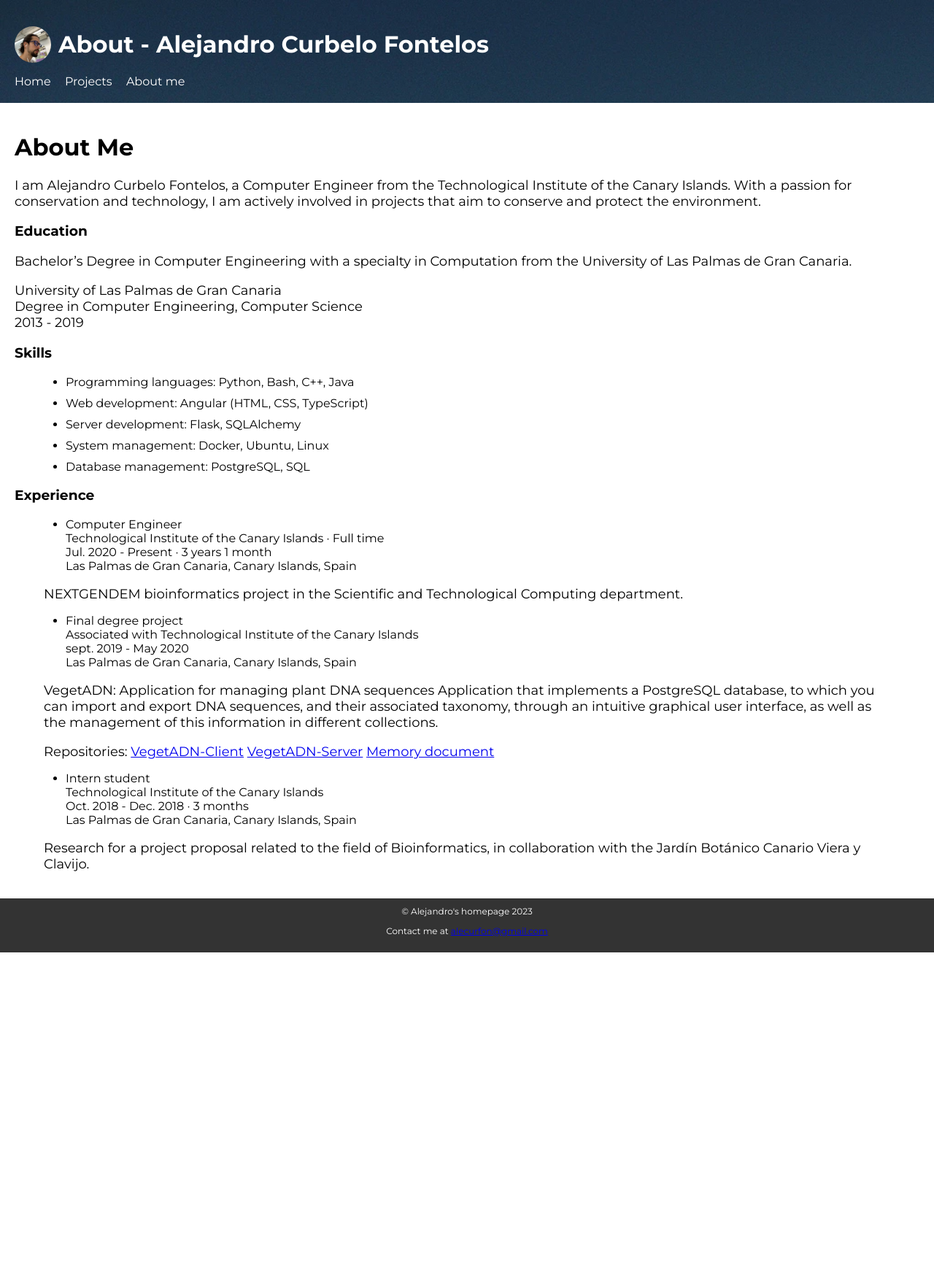
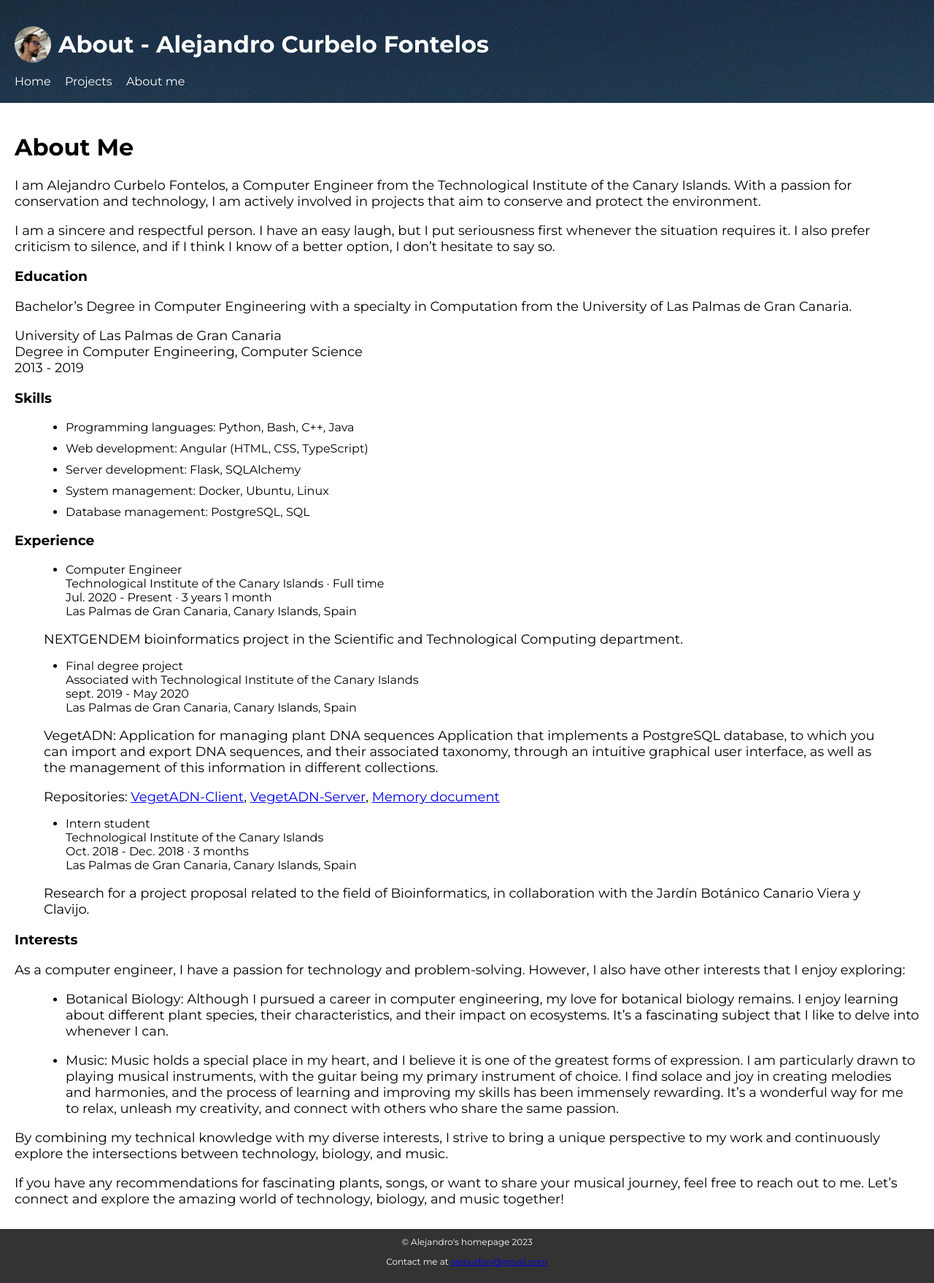
Before and after one commit to alecurfon/alecurfon.github.io, a Jekyll site: the page built from about.md, in a window 1280 px wide. Shown: the whole page at 73% size. Built offline with Jekyll 4.4.1, drawn with Linux system fonts in a browser that asks for light colours; before the commit the page ends 1305 px from its top, so only the background shows below that.

Commit message:
more about me and project fix

```diff
--- a/about.md
+++ b/about.md
@@ -7,13 +7,15 @@ title: About
 
 I am Alejandro Curbelo Fontelos, a Computer Engineer from the Technological Institute of the Canary Islands. With a passion for conservation and technology, I am actively involved in projects that aim to conserve and protect the environment.
 
+I am a sincere and respectful person. I have an easy laugh, but I put seriousness first whenever the situation requires it. I also prefer criticism to silence, and if I think I know of a better option, I don't hesitate to say so.
+
 ### Education
 
 Bachelor's Degree in Computer Engineering with a specialty in Computation from the University of Las Palmas de Gran Canaria.
 
-University of Las Palmas de Gran Canaria
-Degree in Computer Engineering, Computer Science
-2013 - 2019
+University of Las Palmas de Gran Canaria<br>
+Degree in Computer Engineering, Computer Science<br>
+2013 - 2019<br>
 
 ### Skills
 
@@ -25,26 +27,38 @@ Degree in Computer Engineering, Computer Science
 
 ### Experience
 
-- Computer Engineer
-Technological Institute of the Canary Islands · Full time
-Jul. 2020 - Present · 3 years 1 month
-Las Palmas de Gran Canaria, Canary Islands, Spain
+- Computer Engineer<br>
+Technological Institute of the Canary Islands · Full time<br>
+Jul. 2020 - Present · 3 years 1 month<br>
+Las Palmas de Gran Canaria, Canary Islands, Spain<br>
 
 >NEXTGENDEM bioinformatics project in the Scientific and Technological Computing department.
 
-- Final degree project
-Associated with Technological Institute of the Canary Islands
-sept. 2019 - May 2020
-Las Palmas de Gran Canaria, Canary Islands, Spain
+- Final degree project<br>
+Associated with Technological Institute of the Canary Islands<br>
+sept. 2019 - May 2020<br>
+Las Palmas de Gran Canaria, Canary Islands, Spain<br>
 
 >VegetADN: Application for managing plant DNA sequences
->Application that implements a PostgreSQL database, to which you can import and export DNA sequences, and their associated taxonomy, through an intuitive graphical user interface, as well as the management of this information in different collections.
+>Application that implements a PostgreSQL database, to which you can import and export DNA sequences, and their associated taxonomy, through an intuitive graphical user interface, as well as the management of this information in different collections.<br>
 
->Repositories: [VegetADN-Client](https://github.com/alecurfon/VegetADN-Client) [VegetADN-Server](https://github.com/alecurfon/VegetADN-Server) [Memory document](https://drive.google.com/file/d/1faYoaVL9u1hphy29TM2dF4kugxlcA0rt/view?usp=sharing)
+>Repositories: [VegetADN-Client](https://github.com/alecurfon/VegetADN-Client), [VegetADN-Server](https://github.com/alecurfon/VegetADN-Server), [Memory document](https://drive.google.com/file/d/1faYoaVL9u1hphy29TM2dF4kugxlcA0rt/view?usp=sharing)<br>
 
-- Intern student
-Technological Institute of the Canary Islands
-Oct. 2018 - Dec. 2018 · 3 months
-Las Palmas de Gran Canaria, Canary Islands, Spain
+- Intern student<br>
+Technological Institute of the Canary Islands<br>
+Oct. 2018 - Dec. 2018 · 3 months<br>
+Las Palmas de Gran Canaria, Canary Islands, Spain<br>
 
 >Research for a project proposal related to the field of Bioinformatics, in collaboration with the Jardín Botánico Canario Viera y Clavijo.
+
+### Interests
+
+As a computer engineer, I have a passion for technology and problem-solving. However, I also have other interests that I enjoy exploring:
+
+- Botanical Biology: Although I pursued a career in computer engineering, my love for botanical biology remains. I enjoy learning about different plant species, their characteristics, and their impact on ecosystems. It's a fascinating subject that I like to delve into whenever I can.
+
+- Music: Music holds a special place in my heart, and I believe it is one of the greatest forms of expression. I am particularly drawn to playing musical instruments, with the guitar being my primary instrument of choice. I find solace and joy in creating melodies and harmonies, and the process of learning and improving my skills has been immensely rewarding. It's a wonderful way for me to relax, unleash my creativity, and connect with others who share the same passion.
+
+By combining my technical knowledge with my diverse interests, I strive to bring a unique perspective to my work and continuously explore the intersections between technology, biology, and music.
+
+If you have any recommendations for fascinating plants, songs, or want to share your musical journey, feel free to reach out to me. Let's connect and explore the amazing world of technology, biology, and music together!
--- a/assets/css/style.css
+++ b/assets/css/style.css
@@ -46,6 +46,19 @@ html, body {
   .profile-picture {
     margin-right: 0;
     margin-bottom: 10px;
+  }
+}
+
+/* Media query for screens between 601px and 900px */
+@media screen and (min-width: 601px) and (max-width: 900px) {
+  .header-content {
+    flex-wrap: wrap;
+    justify-content: center;
+  }
+
+  .profile-picture {
+    margin-right: 10px;
+    margin-bottom: 0;
   }
 }
 
```
Also changed, not shown: _projects/vegetadn.md (deleted, +0 -11 lines), projects/nextgendem.md (renamed from _projects/nextgendem.md, +4 -2 lines), projects/vegetadn.md (added, +15 -0 lines).
